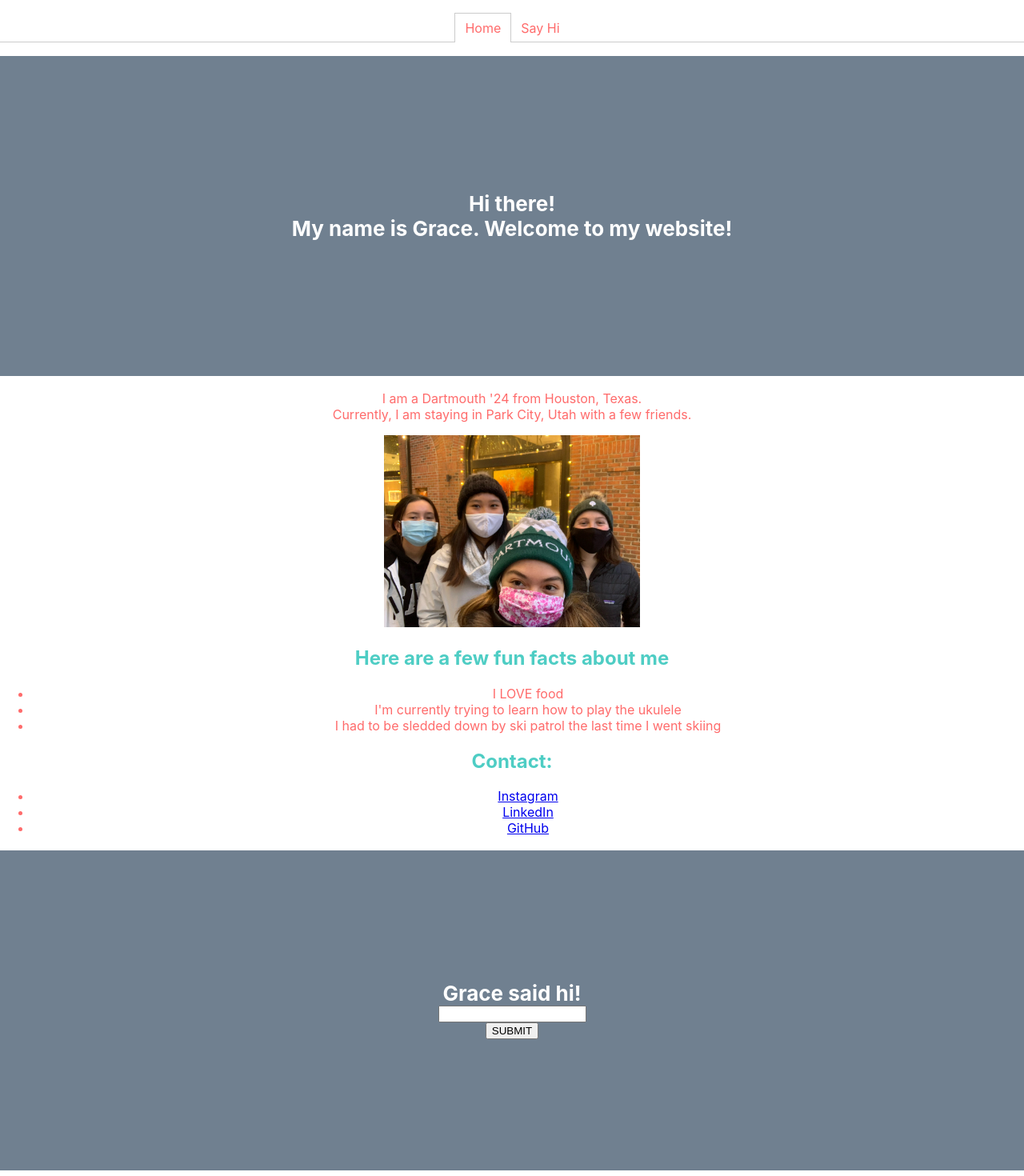
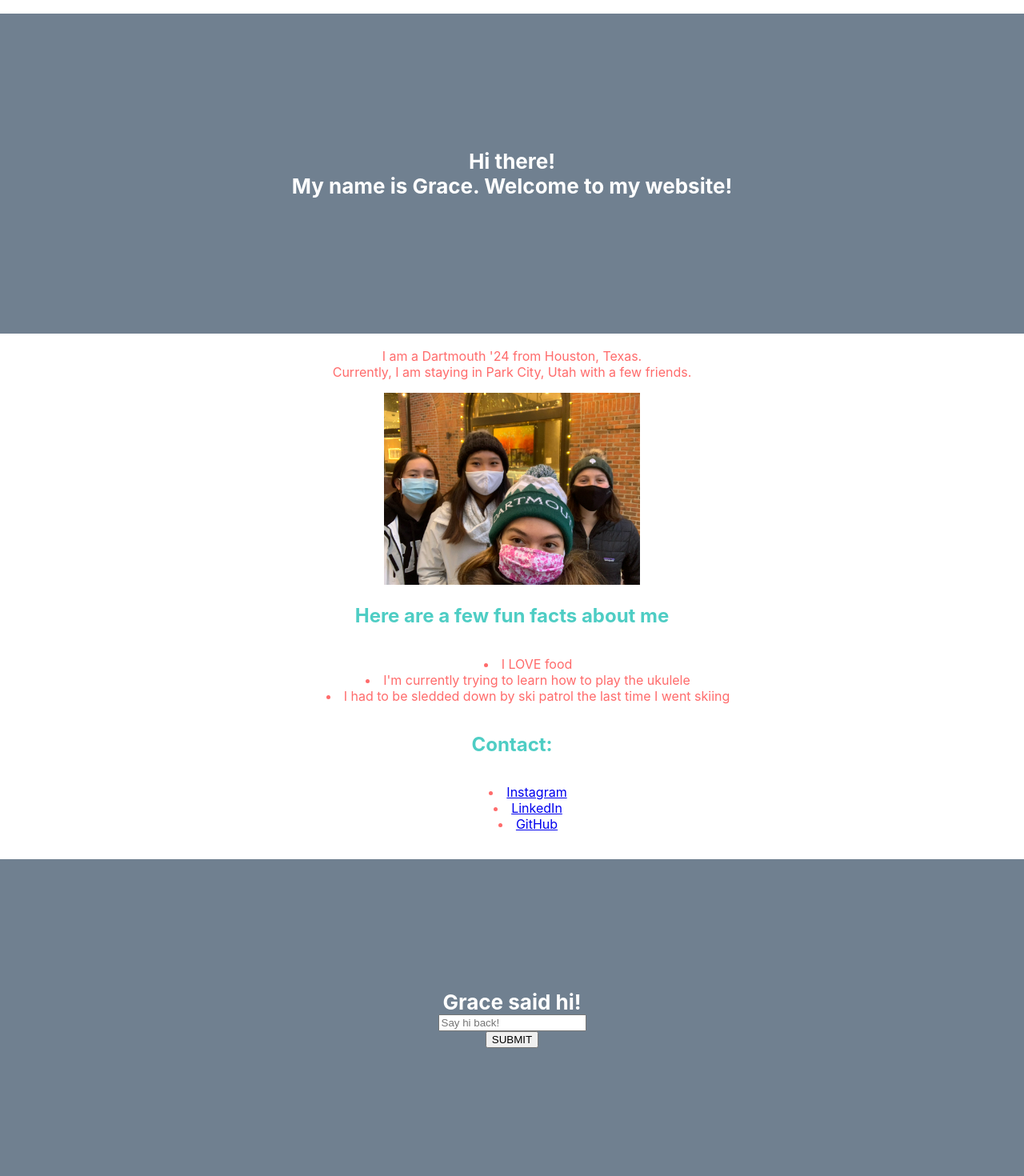
Before and after one commit to gracewanggw/personal-react-website, a React (Create React App) app in the folder website/: page / in a window 1280 px wide. Shown: the top 1470 px of the page at 80% size. Built offline with nearby package versions, Linux system fonts and the light colour scheme.

Commit message:
align bullets

```diff
--- a/website/src/App.css
+++ b/website/src/App.css
@@ -7,9 +7,14 @@
   width: 25%;
 }
 
+ul {
+  display: inline-block;
+}
+
 body{
   background-color:white;
   color: #FF6B6B;
+  list-style-position: inside;
 }
 
 h2{
--- a/website/src/App.js
+++ b/website/src/App.js
@@ -1,6 +1,5 @@
 import pic from "./PC_Group.jpg";
 import './App.css';
-import Tabs from "./Tabs.js";
 
 function App() {
   var name = null;
@@ -32,12 +31,6 @@ function App() {
 
   return (
     <div className = "App">
-      <Tabs>
-       <div label="Home" href="index.js">
-       </div>
-       <div label="Say Hi">
-       </div>
-     </Tabs>
       <head>
         <title>Personal Website</title>
       </head>
@@ -53,7 +46,7 @@ function App() {
             <div>
               {hiList}
             </div>
-            <input type="text" onChange={onChangeFunction}></input>
+            <input type="text" onChange={onChangeFunction} placeholder="Say hi back!"></input>
             <button onClick ={addNameFunction}>SUBMIT</button>
           </h1>
       </body>
```
Also changed, not shown: 1 other file (tests, documents, lock files or other folders).
